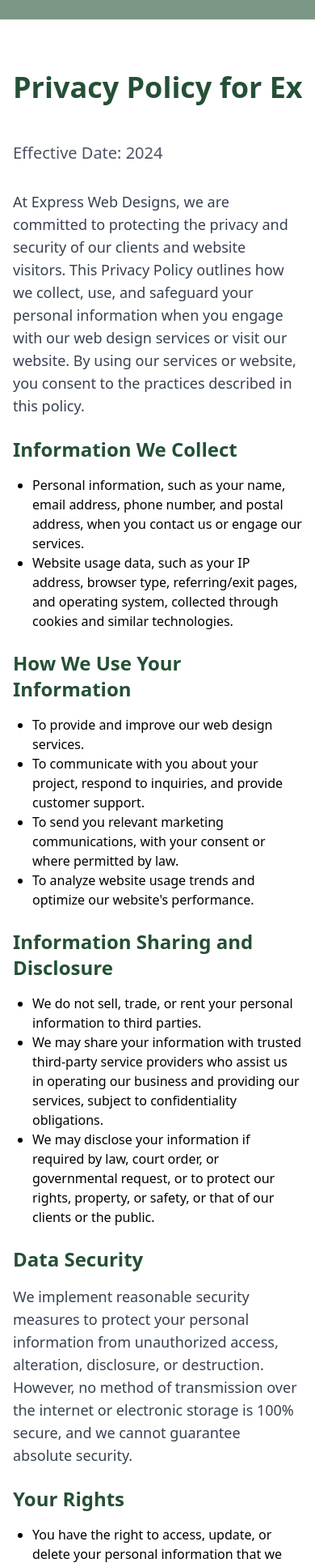
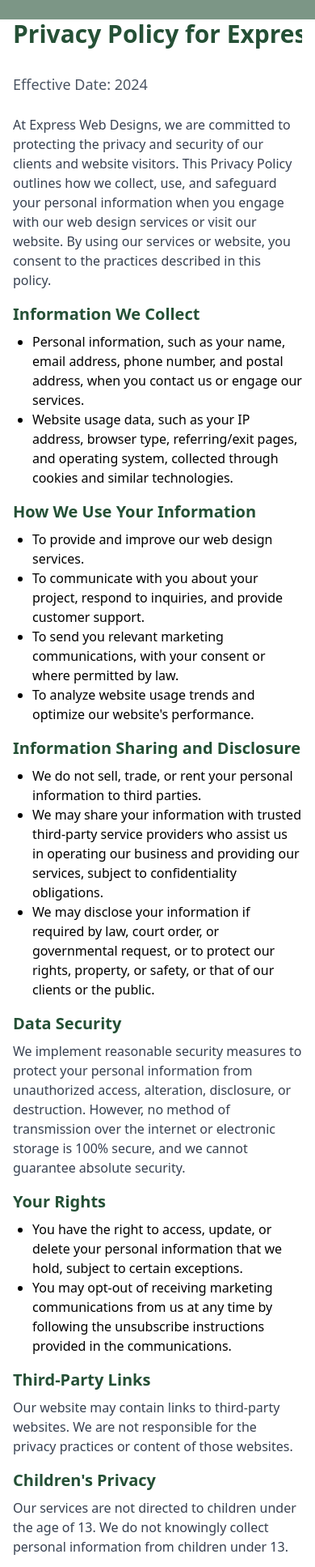
Before and after one commit to jdm1991/final-express, a Next.js app: page /privacy in a window 390 px wide. Shown: the part 40-1975 px from the top of the page at 81% size. Built offline with nearby package versions, Linux system fonts and the light colour scheme.

Commit message:
privacy page update

```diff
--- a/src/app/privacy/page.jsx
+++ b/src/app/privacy/page.jsx
@@ -1,16 +1,16 @@
 export default function Privacy() {
   return (
-    <section className="bg-white pt-32 pb-12">
+    <section className="bg-white pt-16 pb-12 sm:pt-24 sm:pb-16 lg:pt-32 lg:pb-24">
       <div className="max-w-7xl mx-auto px-4 sm:px-6 lg:px-8">
         <div className="text-center">
-          <h1 className="text-4xl md:text-5xl font-bold text-[#255036] mb-10 text-left">
+          <h1 className="text-3xl sm:text-4xl lg:text-5xl font-bold text-[#255036] mb-6 sm:mb-8 lg:mb-10 text-left">
             Privacy Policy for Express Web Designs
           </h1>
-          <p className="text-xl font-medium text-gray-600 mb-8 text-left">
+          <p className="text-lg sm:text-xl font-medium text-gray-600 mb-6 sm:mb-8 text-left">
             Effective Date: 2024
           </p>
           <div className="text-left">
-            <p className="text-lg font-medium text-gray-700 mb-6">
+            <p className="text-base sm:text-lg font-medium text-gray-700 mb-4 sm:mb-6">
               At Express Web Designs, we are committed to protecting the privacy
               and security of our clients and website visitors. This Privacy
               Policy outlines how we collect, use, and safeguard your personal
@@ -18,115 +18,117 @@ export default function Privacy() {
               our website. By using our services or website, you consent to the
               practices described in this policy.
             </p>
-            <h2 className="text-2xl font-bold text-[#255036] mb-4">
+            <h2 className="text-xl sm:text-2xl font-bold text-[#255036] mb-2 sm:mb-4">
               Information We Collect
             </h2>
-            <ul className="list-disc pl-6 mb-6">
-              <li>
+            <ul className="list-disc pl-6 mb-4 sm:mb-6">
+              <li className="text-base sm:text-lg">
                 Personal information, such as your name, email address, phone
                 number, and postal address, when you contact us or engage our
                 services.
               </li>
-              <li>
+              <li className="text-base sm:text-lg">
                 Website usage data, such as your IP address, browser type,
                 referring/exit pages, and operating system, collected through
                 cookies and similar technologies.
               </li>
             </ul>
-            <h2 className="text-2xl font-bold text-[#255036] mb-4">
+            <h2 className="text-xl sm:text-2xl font-bold text-[#255036] mb-2 sm:mb-4">
               How We Use Your Information
             </h2>
-            <ul className="list-disc pl-6 mb-6">
-              <li>To provide and improve our web design services.</li>
-              <li>
+            <ul className="list-disc pl-6 mb-4 sm:mb-6">
+              <li className="text-base sm:text-lg">
+                To provide and improve our web design services.
+              </li>
+              <li className="text-base sm:text-lg">
                 To communicate with you about your project, respond to
                 inquiries, and provide customer support.
               </li>
-              <li>
+              <li className="text-base sm:text-lg">
                 To send you relevant marketing communications, with your consent
                 or where permitted by law.
               </li>
-              <li>
+              <li className="text-base sm:text-lg">
                 To analyze website usage trends and optimize our website&apos;s
                 performance.
               </li>
             </ul>
-            <h2 className="text-2xl font-bold text-[#255036] mb-4">
+            <h2 className="text-xl sm:text-2xl font-bold text-[#255036] mb-2 sm:mb-4">
               Information Sharing and Disclosure
             </h2>
-            <ul className="list-disc pl-6 mb-6">
-              <li>
+            <ul className="list-disc pl-6 mb-4 sm:mb-6">
+              <li className="text-base sm:text-lg">
                 We do not sell, trade, or rent your personal information to
                 third parties.
               </li>
-              <li>
+              <li className="text-base sm:text-lg">
                 We may share your information with trusted third-party service
                 providers who assist us in operating our business and providing
                 our services, subject to confidentiality obligations.
               </li>
-              <li>
+              <li className="text-base sm:text-lg">
                 We may disclose your information if required by law, court
                 order, or governmental request, or to protect our rights,
                 property, or safety, or that of our clients or the public.
               </li>
             </ul>
-            <h2 className="text-2xl font-bold text-[#255036] mb-4">
+            <h2 className="text-xl sm:text-2xl font-bold text-[#255036] mb-2 sm:mb-4">
               Data Security
             </h2>
-            <p className="text-lg font-medium text-gray-700 mb-6">
+            <p className="text-base sm:text-lg font-medium text-gray-700 mb-4 sm:mb-6">
               We implement reasonable security measures to protect your personal
               information from unauthorized access, alteration, disclosure, or
               destruction. However, no method of transmission over the internet
               or electronic storage is 100% secure, and we cannot guarantee
               absolute security.
             </p>
-            <h2 className="text-2xl font-bold text-[#255036] mb-4">
+            <h2 className="text-xl sm:text-2xl font-bold text-[#255036] mb-2 sm:mb-4">
               Your Rights
             </h2>
-            <ul className="list-disc pl-6 mb-6">
-              <li>
+            <ul className="list-disc pl-6 mb-4 sm:mb-6">
+              <li className="text-base sm:text-lg">
                 You have the right to access, update, or delete your personal
                 information that we hold, subject to certain exceptions.
               </li>
-              <li>
+              <li className="text-base sm:text-lg">
                 You may opt-out of receiving marketing communications from us at
                 any time by following the unsubscribe instructions provided in
                 the communications.
               </li>
             </ul>
-            <h2 className="text-2xl font-bold text-[#255036] mb-4">
+            <h2 className="text-xl sm:text-2xl font-bold text-[#255036] mb-2 sm:mb-4">
               Third-Party Links
             </h2>
-            <p className="text-lg font-medium text-gray-700 mb-6">
+            <p className="text-base sm:text-lg font-medium text-gray-700 mb-4 sm:mb-6">
               Our website may contain links to third-party websites. We are not
               responsible for the privacy practices or content of those
               websites.
             </p>
-            <h2 className="text-2xl font-bold text-[#255036] mb-4">
+            <h2 className="text-xl sm:text-2xl font-bold text-[#255036] mb-2 sm:mb-4">
               Children&apos;s Privacy
             </h2>
-            <p className="text-lg font-medium text-gray-700 mb-6">
+            <p className="text-base sm:text-lg font-medium text-gray-700 mb-4 sm:mb-6">
               Our services are not directed to children under the age of 13. We
               do not knowingly collect personal information from children under
               13.
             </p>
-            <h2 className="text-2xl font-bold text-[#255036] mb-4">
+            <h2 className="text-xl sm:text-2xl font-bold text-[#255036] mb-2 sm:mb-4">
               Updates to this Privacy Policy
             </h2>
-            <p className="text-lg font-medium text-gray-700 mb-6">
+            <p className="text-base sm:text-lg font-medium text-gray-700 mb-4 sm:mb-6">
               We may update this Privacy Policy from time to time. The updated
               version will be indicated by an updated &quot;Effective Date&quot;
               at the top of this page.
             </p>
-            <h2 className="text-2xl font-bold text-[#255036] mb-4">
+            <h2 className="text-xl sm:text-2xl font-bold text-[#255036] mb-2 sm:mb-4">
               Contact Us
             </h2>
-            <p className="text-lg font-medium text-gray-700 mb-6">
+            <p className="text-base sm:text-lg font-medium text-gray-700 mb-4 sm:mb-6">
               If you have any questions or concerns about this Privacy Policy or
               our privacy practices, please contact us at [Insert contact email
               or address].
             </p>
-            <p className="text-lg font-medium text-gray-700">
+            <p className="text-base sm:text-lg font-medium text-gray-700">
               By using our services or website, you acknowledge that you have
               read and understood this Privacy Policy and agree to be bound by
               its terms.
```
